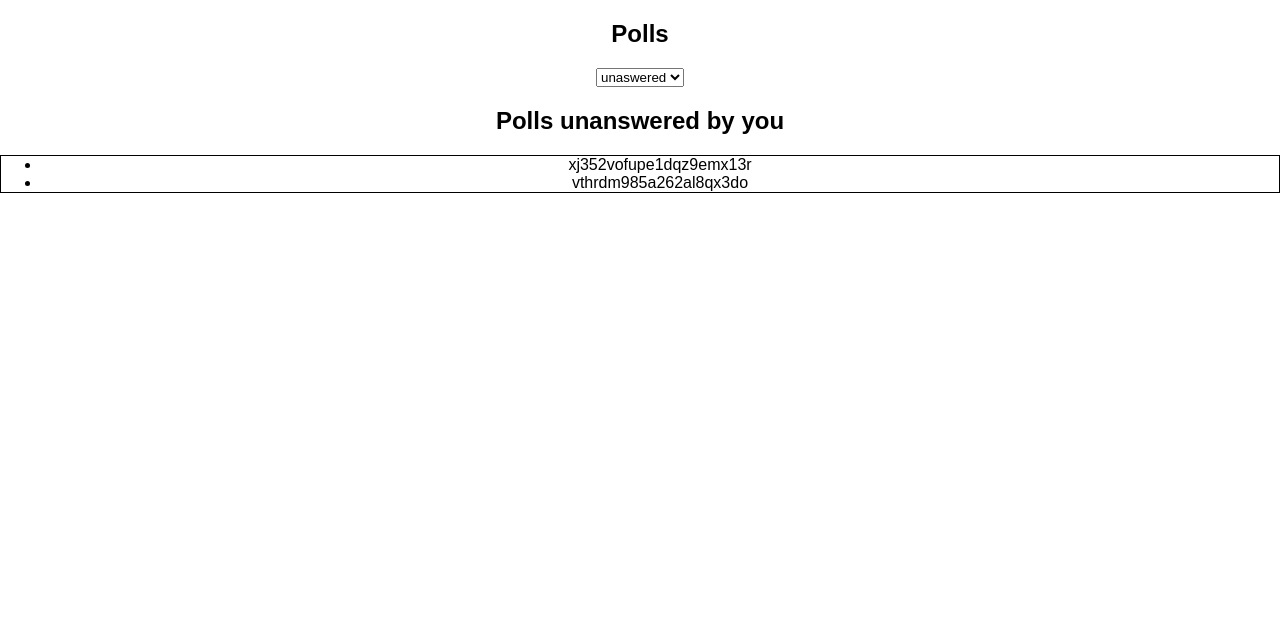
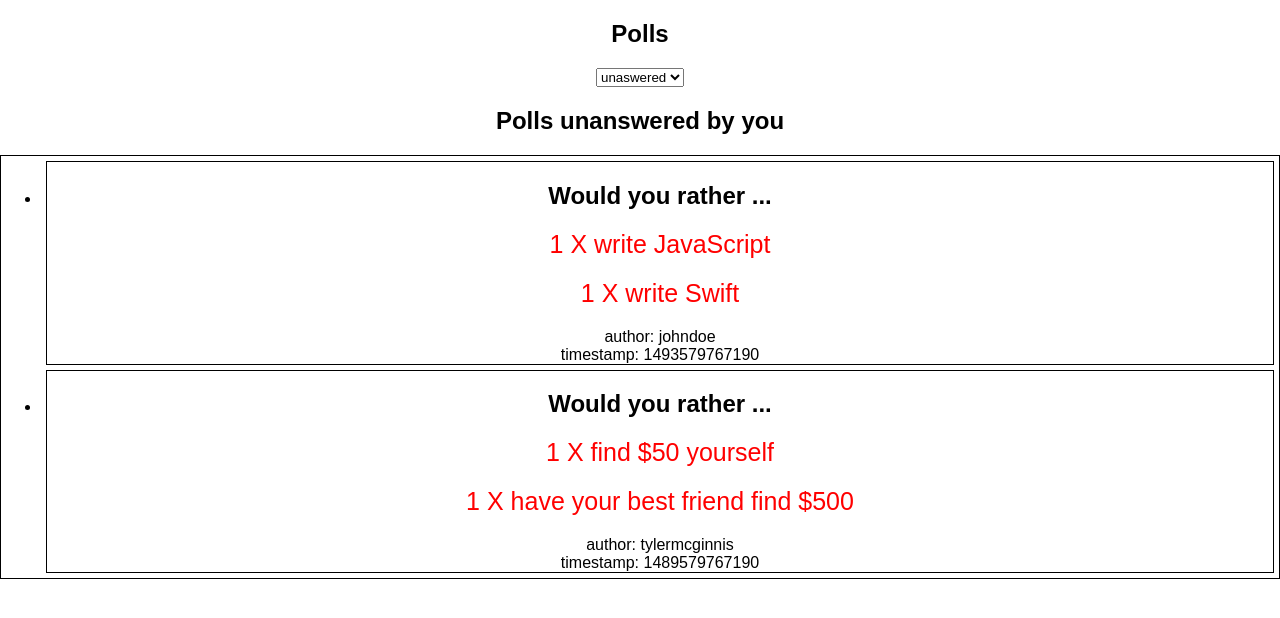
Before and after one commit to legohapax/would_you_rather, a React (Create React App) app in the folder would_you_rather/: page / in a window 1280 px wide. Shown: the top 618 px of the page. Built offline with nearby package versions, Linux system fonts and the light colour scheme.

Commit message:
slight refactoring

```diff
--- a/would_you_rather/src/components/ListPolls.js
+++ b/would_you_rather/src/components/ListPolls.js
@@ -1,5 +1,6 @@
 import React,{ Component } from 'react'
 import { connect } from 'react-redux'
+import PollSneakPeek from './PollSneakPeek'
 
 class ListPolls extends Component {
     state = {
@@ -21,7 +22,8 @@ class ListPolls extends Component {
                             this.props.polls[id].optionTwo.votes.includes(this.props.authedUser)) &&
                                 <li key={id}>
                                     <div>
-                                    {this.props.polls[id].id}
+
+                                    <PollSneakPeek id={id}/>
                                     </div>
                                 </li>
                         ))
@@ -32,7 +34,8 @@ class ListPolls extends Component {
                             this.props.polls[id].optionTwo.votes.includes(this.props.authedUser)) &&
                                 <li key={id}>
                                     <div>
-                                    {this.props.polls[id].id}
+
+                                    <PollSneakPeek id={id}/>
                                     </div>
                                 </li>
 
@@ -59,6 +62,7 @@ class ListPolls extends Component {
                     </select>
 
                 {this.renderPolls(this.state.answeredPolls)}
+
             </div>
         )
     }
--- a/would_you_rather/src/components/PollSneakPeek.js
+++ b/would_you_rather/src/components/PollSneakPeek.js
@@ -1,10 +1,38 @@
 import React, { Component } from 'react'
+import { connect } from 'react-redux'
 
 
 class PollSneakPeek extends Component {
+    render() {
+        //console.log(this.props.poll.author)
+        const {
+            author, timestamp, optionOne,optionTwo
+            } = this.props.poll
+
+        return(
+            <div className='poll' >
+                <h2> Would you rather ... </h2>
+                <div className='option'> {`${optionOne.votes.length}`} X {`${optionOne.text}`} </div>
+                <div className='option'> {`${optionTwo.votes.length}`} X {`${optionTwo.text}`} </div>
+                <div> author: {`${author}`} </div>
+                <div> timestamp: {`${timestamp}`} </div>
+            </div>
+        )
+    }
 
 }
 
+function mapStateToProps ({polls}, { id }) {
+    const poll = polls[id]
+    //const parentTweet = tweet ? tweets[tweet.replyingTo] : null
+//    console.log(poll)
 
 
-export default PollSneakPeek
+    return {
+        poll: poll
+        // ? formatTweet(tweet, users[tweet.author], authedUser, parentTweet)
+        // : null
+    }
+}
+
+export default connect(mapStateToProps)(PollSneakPeek)
--- a/would_you_rather/src/index.css
+++ b/would_you_rather/src/index.css
@@ -12,3 +12,14 @@ body {
 .polls-list {
   border: 1px solid
 }
+
+.poll {
+  border: 1px solid;
+  margin: 5px
+}
+
+.option {
+  font-size: 25px;
+  margin: 20px;
+  color: red
+}
```
